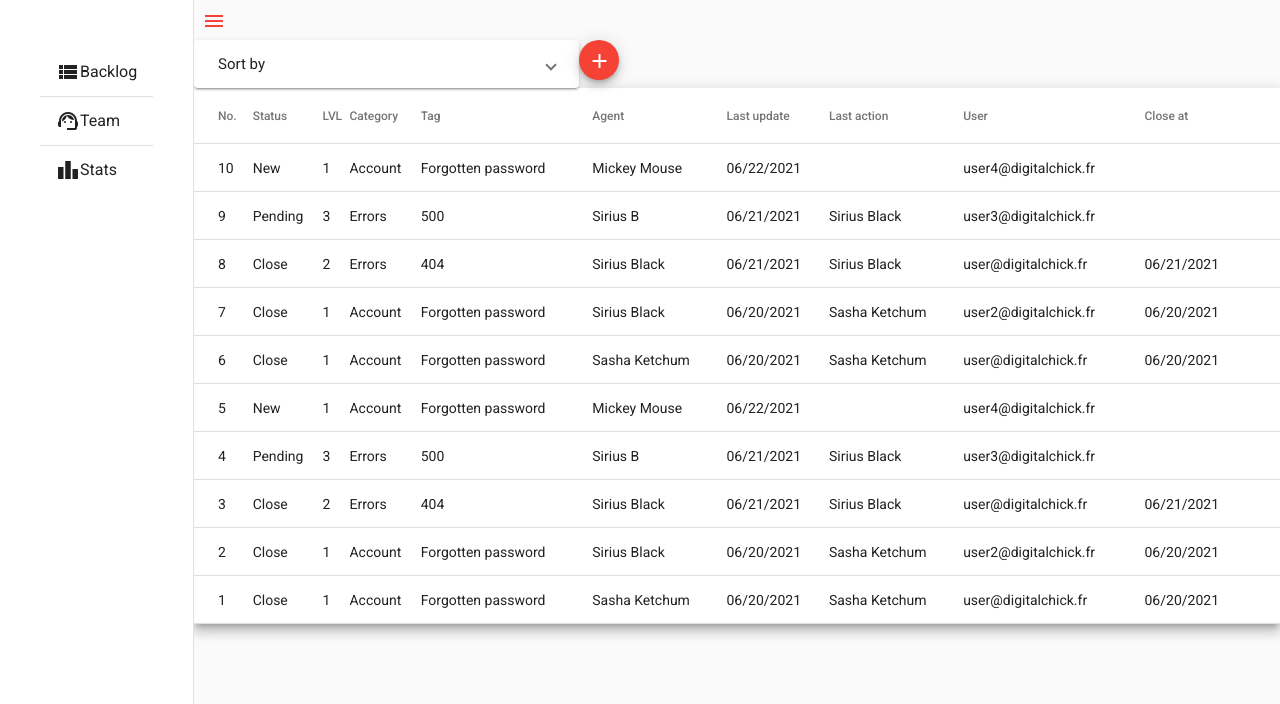
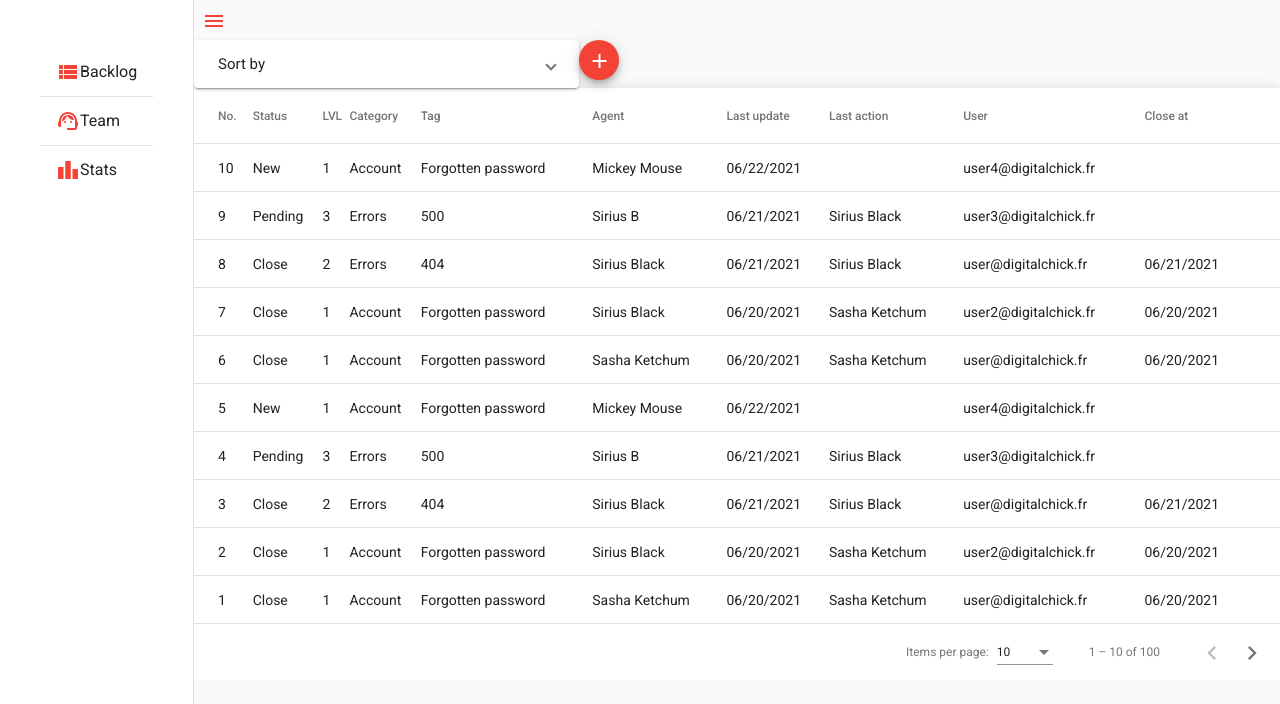
Before and after one commit to chanoir2303/angular-dc_ticket, an Angular app: page / in a window 1280 px wide. Both pictures are taken after a click on the button "menu". Shown: the top 704 px of the page. Built offline with nearby package versions, Linux system fonts and the light colour scheme.

Commit message:
adjustement

```diff
--- a/src/app/app.component.html
+++ b/src/app/app.component.html
@@ -2,11 +2,11 @@
 <mat-drawer-container class="container" autosize>
   <mat-drawer #drawer class="left-sidenav" mode="side">
     <mat-list>
-      <mat-list-item><mat-icon>view_list</mat-icon>Backlog</mat-list-item>
+      <mat-list-item><mat-icon [color]="color">view_list</mat-icon>Backlog</mat-list-item>
       <mat-divider></mat-divider>
-      <mat-list-item><mat-icon>support_agent</mat-icon>Team</mat-list-item>
+      <mat-list-item><mat-icon [color]="color">support_agent</mat-icon>Team</mat-list-item>
       <mat-divider></mat-divider>
-      <mat-list-item><mat-icon>leaderboard</mat-icon>Stats</mat-list-item>
+      <mat-list-item><mat-icon [color]="color">leaderboard</mat-icon>Stats</mat-list-item>
 
     </mat-list>
   </mat-drawer>
--- a/src/app/app.component.ts
+++ b/src/app/app.component.ts
@@ -1,4 +1,5 @@
 import { Component } from '@angular/core';
+import { ThemePalette } from "@angular/material/core";
 
 @Component({
   selector: 'app-root',
@@ -7,6 +8,7 @@ import { Component } from '@angular/core';
 })
 export class AppComponent {
 
-  showFiller = false;
+  color: ThemePalette = 'warn';
+
   title = 'dc-ticket';
 }
--- a/src/app/app.module.ts
+++ b/src/app/app.module.ts
@@ -12,6 +12,7 @@ import {MatIconModule} from '@angular/material/icon';
 import {MatButtonModule} from '@angular/material/button';
 import {MatSidenavModule} from '@angular/material/sidenav';
 import {MatDividerModule} from '@angular/material/divider';
+import {MatPaginatorModule} from '@angular/material/paginator';
 
 // component
 import { AppComponent } from './app.component';
@@ -43,7 +44,8 @@ import {MatListModule} from "@angular/material/list";
     MatFormFieldModule,
     MatSelectModule,
     MatDividerModule,
-    MatListModule
+    MatListModule,
+    MatPaginatorModule
   ],
   providers: [],
   bootstrap: [AppComponent]
--- a/src/app/backlog/backlog.component.html
+++ b/src/app/backlog/backlog.component.html
@@ -53,3 +53,9 @@
   <tr mat-header-row *matHeaderRowDef="displayedColumns"></tr>
   <tr mat-row *matRowDef="let row; columns: displayedColumns;"></tr>
 </table>
+
+<mat-paginator [length]="100"
+               [pageSize]="10"
+               [pageSizeOptions]="[5, 10, 25, 100]"
+               [color]="color">
+</mat-paginator>
--- a/src/app/backlog/backlog.component.ts
+++ b/src/app/backlog/backlog.component.ts
@@ -1,5 +1,6 @@
 import { Component, OnInit } from '@angular/core';
 import { BACKLOG_DATA } from "../mock-ticket";
+import {ThemePalette } from "@angular/material/core";
 
 @Component({
   selector: 'app-backlog',
@@ -11,6 +12,8 @@ export class BacklogComponent implements OnInit {
   displayedColumns: string[] = ['id', 'status', 'lvl', 'category', 'tag', 'agent', 'lastUpdateTimestamp', 'lastUpdateAgent', 'userMail', 'closeTimestamp'];
   dataSource = BACKLOG_DATA;
 
+  color: ThemePalette = 'warn';
+
   constructor() { }
 
   ngOnInit(): void {
```
